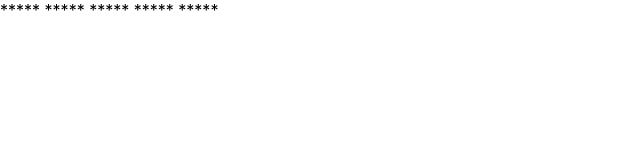
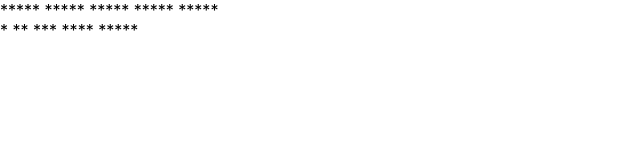
Before and after one commit to AnirupPat/reactjs-star-patterns, a React (Create React App) app: page / in a window 1280 px wide. Shown: the top 160 px of the page, without its empty margins (0-640 px from the left). Built offline with nearby package versions, Linux system fonts and the light colour scheme.

Commit message:
RightTriangleStarPattern

```diff
--- a/src/App.js
+++ b/src/App.js
@@ -1,10 +1,12 @@
 import './App.css';
+import RightTriangleStarPattern from './components/RightTriangleStarPattern/RightTriangleStarPattern';
 import SquarePatterns from './components/SquarePatterns/SquarePatterns';
 
 function App() {
   return (
     <div>
       <SquarePatterns />
+      <RightTriangleStarPattern />
     </div>
 
   );
--- /dev/null
+++ b/src/components/RightTriangleStarPattern/RightTriangleStarPattern.js
@@ -0,0 +1,16 @@
+const RightTriangleStarPattern = () => {
+    const n = 5;
+    let string = "";
+    for(let i = 0; i < n; i++) {
+        for(let j = 0; j <= i; j++) {
+            string += '*';
+        }
+        string += '\n';
+    }
+    console.log(string);
+    return (
+        <div>{string}</div>
+    );
+}
+
+export default RightTriangleStarPattern;
```
